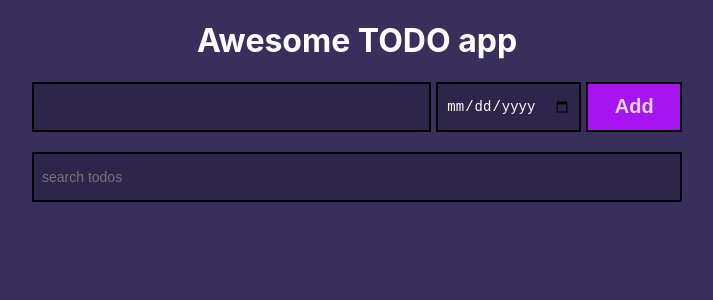
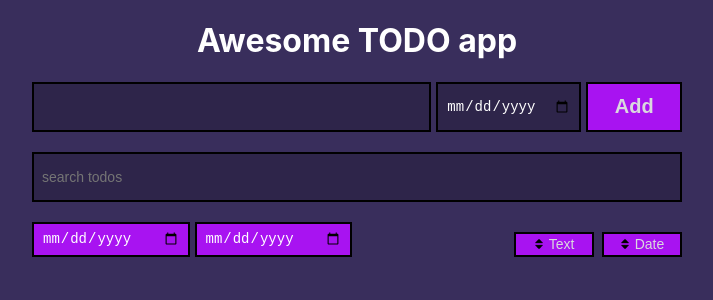
Before and after one commit to zukmkv/react-todo, a React (Create React App) app: page / in a window 1280 px wide. Shown: the top 300 px of the page, without its empty margins (283-996 px from the left). Built offline with nearby package versions, Linux system fonts and the light colour scheme.

Commit message:
date and text filter both work with sort as expected

```diff
--- a/public/index.html
+++ b/public/index.html
@@ -24,7 +24,7 @@
       work correctly both with client-side routing and a non-root public URL.
       Learn how to configure a non-root public URL by running `npm run build`.
     -->
-    <title>React App</title>
+    <title>Todo</title>
   </head>
   <body>
     <noscript>You need to enable JavaScript to run this app.</noscript>
--- /dev/null
+++ b/src/components/Menu.js
@@ -0,0 +1,35 @@
+import React from 'react';
+import arrows from '../img/arrows.png'
+
+function Menu(props){
+        return (
+            <div className='menu'>
+                <form className='menu__filter'>
+                    <input
+                        name='start'
+                        className='input input--date-menu'
+                        type='date'
+                        onChange={props.handleTimePeriod}
+                    />
+                    <input
+                        name='end'
+                        className='input input--date-menu'
+                        type='date'
+                        onChange={props.handleTimePeriod}
+                    />
+                </form>
+                <div className='menu__sort'>
+                    <button className='btn btn--sort' id='text' onClick={props.handleSort}>
+                        <img className='arrows' src={arrows} alt=''/>
+                        Text
+                    </button>
+                    <button className='btn btn--sort' id='date' onClick={props.handleSort}>
+                        <img className='arrows' src={arrows} alt=''/>
+                        Date
+                    </button>
+                </div>
+            </div>
+        );
+}
+
+export default Menu;
--- a/src/components/Search.js
+++ b/src/components/Search.js
@@ -5,7 +5,7 @@ function Search(props){
         <form className={'form'}>
             <input type="text" placeholder="search todos" className={'input input--search'} onChange={props.handleChange}/>
         </form>
-    )
+    );
 }
 
 export default Search;
--- a/src/components/Sort.js
+++ /dev/null
@@ -1,23 +0,0 @@
-import React from 'react';
-import arrows from '../img/arrows.png'
-
-function Sort(props){
-    if (props.todos.length){
-        return (
-            <div className='sortMenu'>
-                <button className='btn btn--sort' id='text' onClick={props.handleSort}>
-                    <img className='arrows' src={arrows} alt=''/>
-                    Text
-                </button>
-                <button className='btn btn--sort' id='date' onClick={props.handleSort}>
-                    <img className='arrows' src={arrows} alt=''/>
-                    Date
-                </button>
-            </div>
-        );
-    } else {
-        return null;
-    }
-}
-
-export default Sort;
--- a/src/components/TodoBuilder.js
+++ b/src/components/TodoBuilder.js
@@ -1,16 +1,13 @@
 import React, { Component } from 'react';
 import TodoList from './TodoList';
 import Search from './Search';
-import Sort from './Sort';
-
-const getTodos = () => JSON.parse(sessionStorage.getItem('todos'));
-const setTodos = todos => sessionStorage.setItem('todos', JSON.stringify(todos));
+import Menu from './Menu';
 
 class TodoBuilder extends Component{
     constructor(props){
         super(props);
         this.state = {
-            todos: (getTodos() || []),
+            todos: (this.getTodos() || []),
             msg: '',
             date: '',
             isCompleted: false,
@@ -19,8 +16,13 @@ class TodoBuilder extends Component{
                 byNumber: '',
                 byText: ''
             },
-            filtered: (getTodos() || []),
+            filtered: (this.getTodos() || []),
             filterBy: '',
+            maxPossibleDate: '9999-12-31',
+            timePeriod: {
+                start: '',
+                end: this.maxPossibleDate,
+            }
         }
         this.handleSubmit = this.handleSubmit.bind(this);
         this.handleChange = this.handleChange.bind(this);
@@ -28,8 +30,20 @@ class TodoBuilder extends Component{
         this.handleDelete = this.handleDelete.bind(this);
         this.handleSort = this.handleSort.bind(this);
         this.handleFilter = this.handleFilter.bind(this);
+        this.handleTimePeriod = this.handleTimePeriod.bind(this);
     }
-    handleSubmit(e){
+    getTodos = () => JSON.parse(sessionStorage.getItem('todos'));
+    setTodos = todos => sessionStorage.setItem('todos', JSON.stringify(todos));
+    isFiltered() {
+        if (this.state.filterBy ||
+            this.state.timePeriod.start !== '' ||
+            this.state.timePeriod.end !== this.maxPossibleDate){
+            return true;
+        } else {
+            return false;
+        }
+    }
+    handleSubmit(e){ // Если добавляется todo, не удовлетворяющая текущим фильтрам, она все равно отобразится в списке до первой фильтрации.
         e.preventDefault();
         if (this.state.msg.trim()) {
             const todosCopy = this.state.todos.slice();
@@ -41,14 +55,16 @@ class TodoBuilder extends Component{
                     id: Date.now(),
                     isCompleted: false,
                 });
-            if (this.state.filterBy && this.state.msg.trim().includes(this.state.filterBy)) {
+            if (this.state.filterBy ||
+                    (this.state.msg.trim().includes(this.state.filterBy) ||
+                    (this.state.date <= this.state.timePeriod.end && this.state.date >= this.state.timePeriod.start))) {
                 filtered.push(todosCopy[todosCopy.length-1]);
             }
             this.setState({
                 todos: todosCopy,
                 filtered,
             });
-            setTodos(todosCopy);
+            this.setTodos(todosCopy);
         } else {
             this.setState({
                 msgIsEmpty: true,
@@ -72,7 +88,7 @@ class TodoBuilder extends Component{
         this.setState({
             todos: todosCopy, // В этот момент не меняется значение isCompleted у filtered. И оно не изменится до тех пор, пока в поиске не будет совпадающая строка (см. HandleFilter). Но при вводе любого значения в поиск и после его очистки isCompleted начинает меняться и у filtered, почему?
         });
-        setTodos(todosCopy);
+        this.setTodos(todosCopy);
     }
     handleDelete(id){
         const todosCopy = this.state.todos.filter(item => item.id !== id);
@@ -81,37 +97,54 @@ class TodoBuilder extends Component{
             todos: todosCopy,
             filtered,
         });
-        setTodos(todosCopy);
+        this.setTodos(todosCopy);
     }
     handleFilter(e){
         const filterBy = e.target.value;
         const filtered = [];
         this.state.todos.forEach(todo => {
-            if (todo.msg.includes(filterBy)) {
+            if (
+                todo.msg.includes(filterBy) &&
+                (todo.date >= this.state.timePeriod.start && todo.date <= this.state.timePeriod.end)
+                ) {
                 filtered.push(todo);
             }
         });
-        if (filterBy) {
         this.setState({
             filtered,
             filterBy,
         });
-        } else {
+    }
+    handleTimePeriod(e){
+        let start = e.target.name === 'start' ? e.target.value : this.state.timePeriod.start;
+        let end = e.target.name === 'end'
+                ? (e.target.value !== '' ? e.target.value : this.maxPossibleDate)
+                : this.state.timePeriod.end;
+        const todosCopy = this.state.filterBy ? this.state.filtered.slice() : this.state.todos.slice();
+        const filtered = [];
+        todosCopy.forEach(todo => {
+            if (todo.date >= start && todo.date <= end) {
+                filtered.push(todo);
+            }
+        })
         this.setState({
-                filtered: this.state.todos,
-                filterBy,
+            timePeriod: {
+                start,
+                end,
+            },
+            filtered,
         });
-        }
     }
     handleSort(e){
         // Не добавил проверку на то, отсортированы ли данные изначально, из-за этого при отсортированных в DESC порядке данных кнопка сработает только со второго раза
-        let todosCopy = this.state.filterBy ? this.state.filtered.slice() : this.state.todos.slice();
+        this.isFiltered = this.isFiltered.bind(this);
+        let todosCopy = (this.isFiltered()) ? this.state.filtered.slice() : this.state.todos.slice();
         if ((e.target.id || e.target.parentNode.id) === 'text'){
             if (this.state.sorted.byText === ('' || 'asc')) {
                 todosCopy.sort((a, b) => a.msg < b.msg ? 1 : -1); // desc
                 this.setState({
-                    todos: this.state.filterBy ? this.state.todos : todosCopy,
-                    filtered: this.state.filterBy ? todosCopy : this.state.todos,
+                    todos: this.isFiltered() ? this.state.todos : todosCopy,
+                    filtered: this.isFiltered() ? todosCopy : this.state.todos,
                     sorted: {
                         byText: 'desc',
                     },
@@ -119,8 +152,8 @@ class TodoBuilder extends Component{
             } else {
                 todosCopy.sort((a,b) => a.msg > b.msg ? 1 : -1); // asc
                 this.setState({
-                    todos: this.state.filterBy ? this.state.todos : todosCopy,
-                    filtered: this.state.filterBy ? todosCopy : this.state.todos,
+                    todos: this.isFiltered() ? this.state.todos : todosCopy,
+                    filtered: this.isFiltered() ? todosCopy : this.state.todos,
                     sorted: {
                         byText: 'asc',
                     },
@@ -130,8 +163,8 @@ class TodoBuilder extends Component{
             if (this.state.sorted.byNumber === ('' || 'asc')){
                 todosCopy.sort((a, b) => a.date < b.date ? 1 : -1); // desc
                 this.setState({
-                    todos: this.state.filterBy ? this.state.todos : todosCopy,
-                    filtered: this.state.filterBy ? todosCopy : this.state.todos,
+                    todos: this.isFiltered() ? this.state.todos : todosCopy,
+                    filtered: this.isFiltered() ? todosCopy : this.state.todos,
                     sorted: {
                         byNumber: 'desc',
                     },
@@ -139,8 +172,8 @@ class TodoBuilder extends Component{
             } else {
                 todosCopy.sort((a, b) => a.date > b.date ? 1 : -1); // asc
                 this.setState({
-                    todos: this.state.filterBy ? this.state.todos : todosCopy,
-                    filtered: this.state.filterBy ? todosCopy : this.state.todos,
+                    todos: this.isFiltered() ? this.state.todos : todosCopy,
+                    filtered: this.isFiltered() ? todosCopy : this.state.todos,
                     sorted: {
                         byNumber: 'asc',
                     },
@@ -171,14 +204,19 @@ class TodoBuilder extends Component{
                         ><b>Add</b></button>
                     </form>
                     <Search handleChange={this.handleFilter}/>
-                    <Sort todos={this.state.filterBy ? this.state.filtered : this.state.todos} handleSort={this.handleSort}/>
-                    <TodoList todos={this.state.filterBy ? this.state.filtered : this.state.todos}
+                    <Menu
+                        todos={this.isFiltered() ? this.state.filtered : this.state.todos}
+                        handleSort={this.handleSort}
+                        handleTimePeriod={this.handleTimePeriod}
+                    />
+                    <TodoList
+                        todos={this.isFiltered() ? this.state.filtered : this.state.todos}
                         handleDelete={this.handleDelete}
                         handleComplete={this.handleComplete}
                     />
                 </div>
             </div>
-        )
+        );
     }
 }
 
--- a/src/index.css
+++ b/src/index.css
@@ -33,6 +33,11 @@ code {
 
 .input--date {
   width: 125px;
+}
+
+.input--date-menu {
+  height: 15px;
+  background-color: #a813f1;
 }
 
 .input--search {
@@ -80,11 +85,20 @@ code {
   padding: 0 5px 0 0;
 }
 
-.sortMenu {
+.menu {
+  display: flex;
+  align-items: flex-end;
+}
+
+.menu__sort {
   display: flex;
   justify-content: flex-end;
-  width: 650px;
-  margin-bottom: -8px;
+  width: 325px;
+}
+
+.menu__filter {
+  display: flex;
+  width: 325px;
 }
 
 .todo__list {
```
Lines whose indentation alone changed are shown as unchanged.
